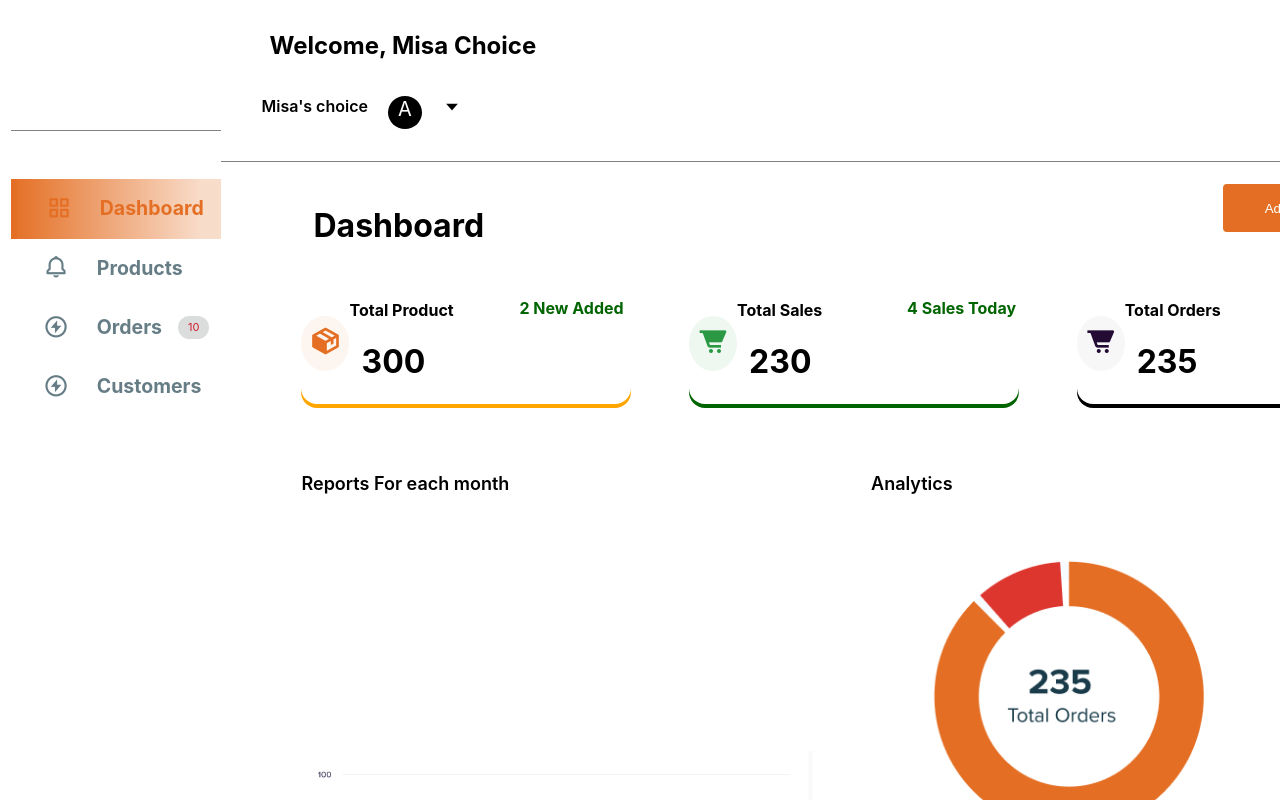
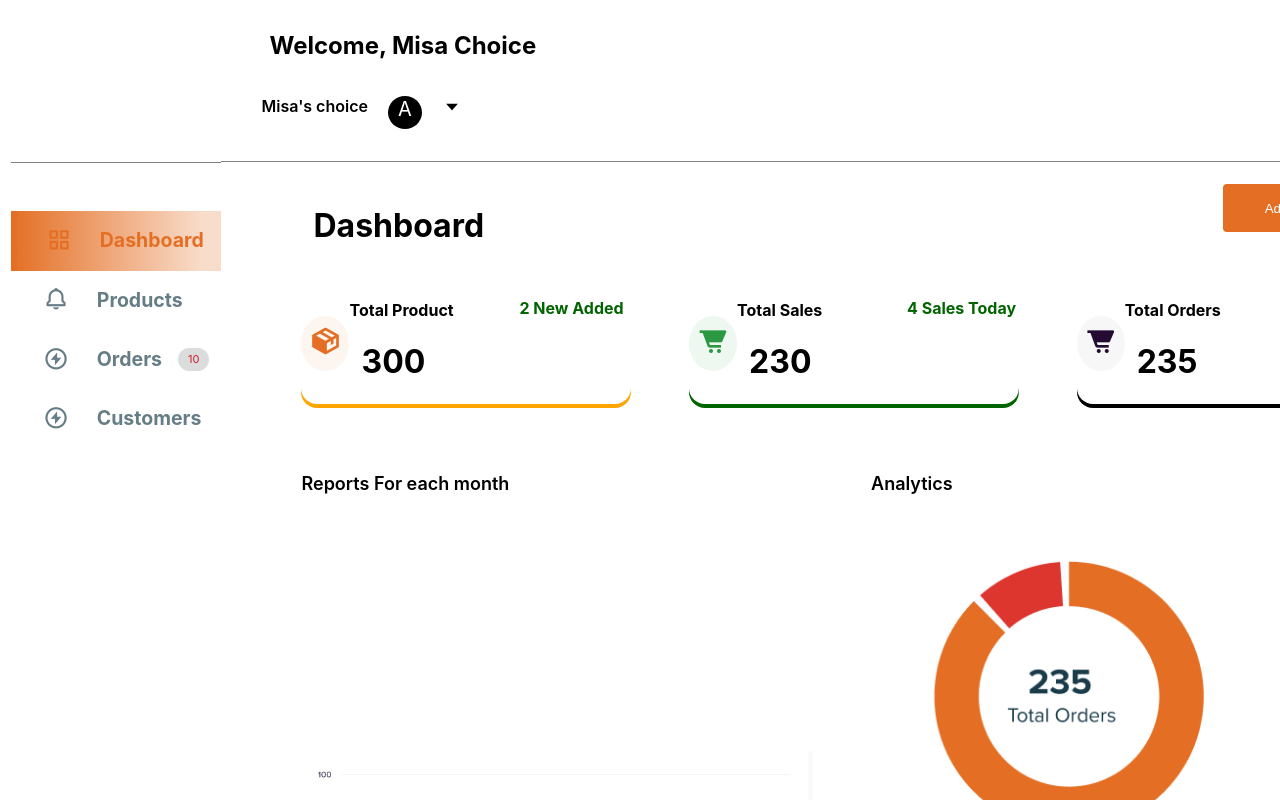
Before and after one commit to abed-obaah/react-dashboard, a React (Create React App) app: page / in a window 1280 px wide. Shown: the top 800 px of the page. Built offline with nearby package versions, Linux system fonts and the light colour scheme.

Commit message:
Update App.css

```diff
--- a/src/App.css
+++ b/src/App.css
@@ -186,7 +186,7 @@ aside .sidebar .message-count{
 
 .empty{
   background-color: #fff;
-  padding: 3.1rem;
+  padding: 4.1rem;
   border-bottom: 1px solid gray;
 }
 
```
